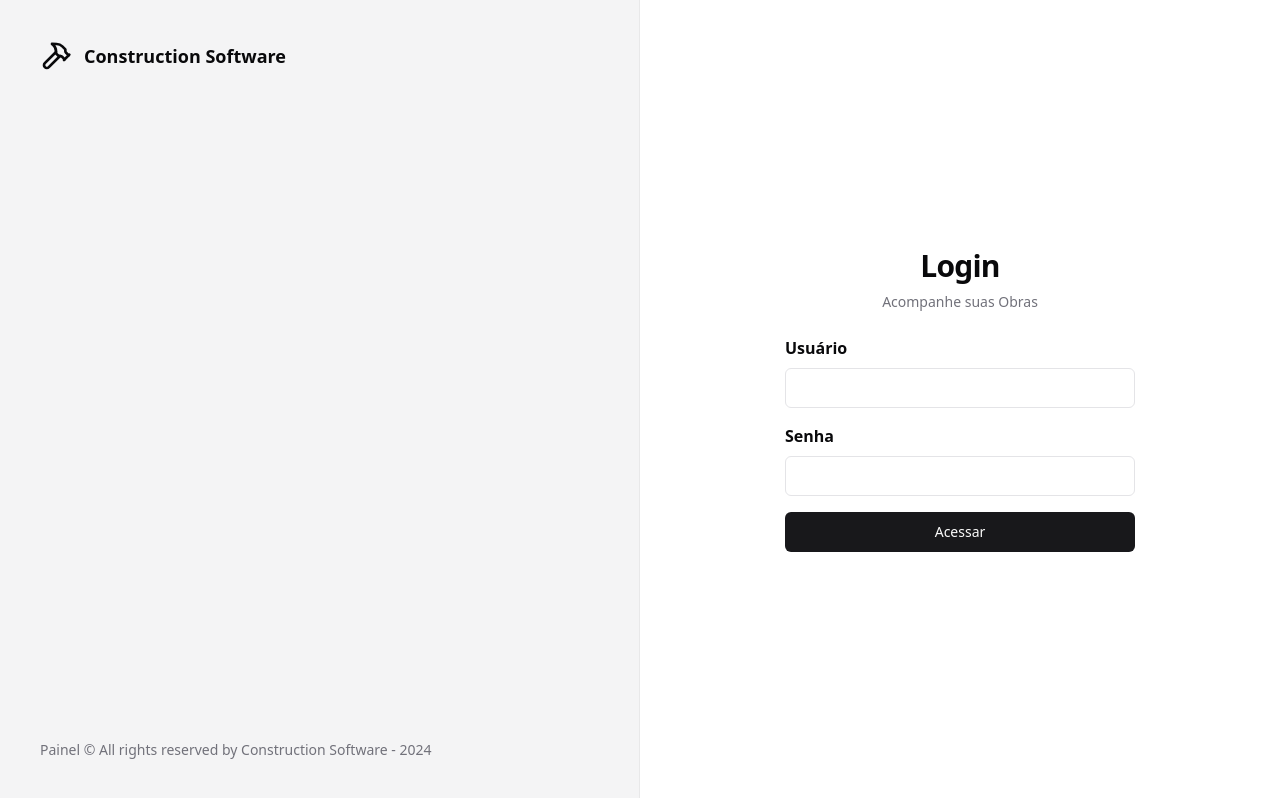
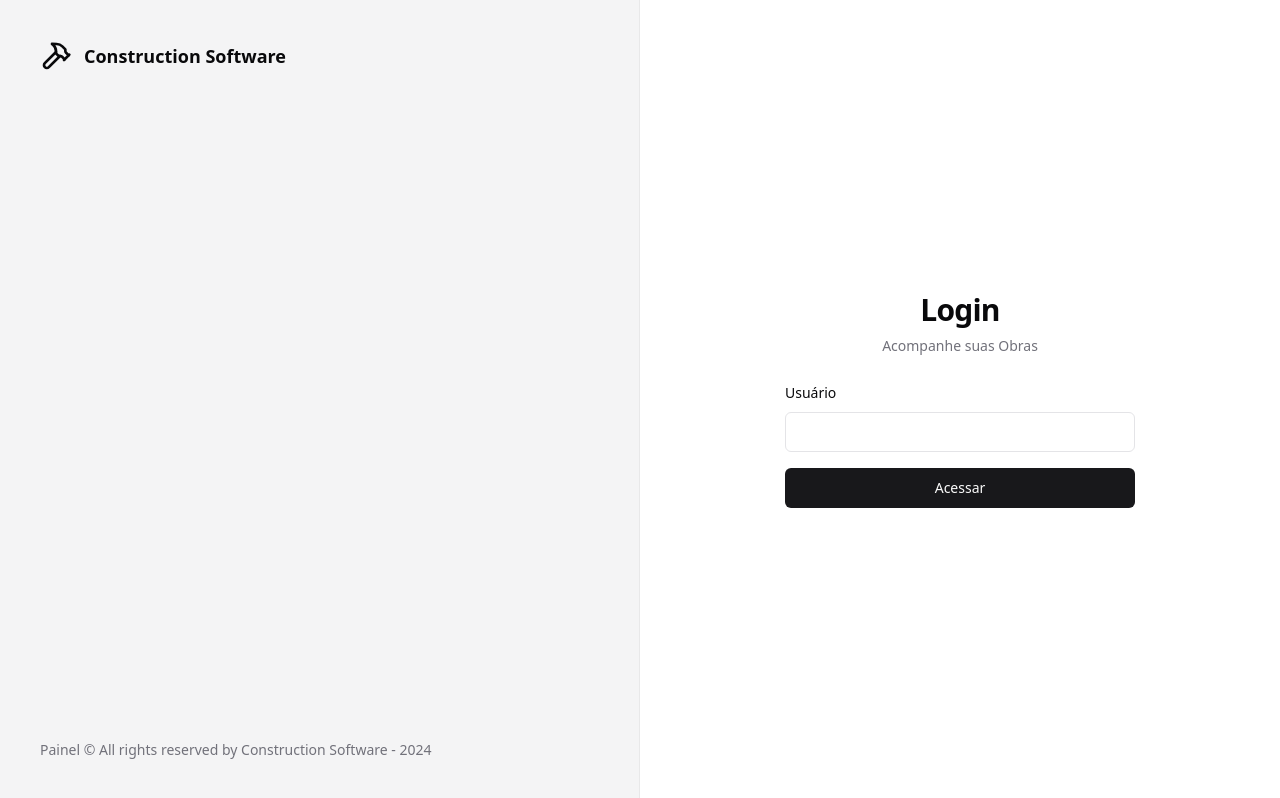
Before and after one commit to evertonlsds/crud_react, a React (Vite) app: page /sing-in in a window 1280 px wide. Built offline with nearby package versions, Linux system fonts and the light colour scheme.

Commit message:
label configuration

```diff
--- a/src/pages/auth/sign-in.tsx
+++ b/src/pages/auth/sign-in.tsx
@@ -1,12 +1,27 @@
-import { Label } from '@radix-ui/react-label'
 import { Helmet } from 'react-helmet-async'
 import { useForm } from 'react-hook-form'
+import { z } from 'zod'
 
 import { Button } from '@/components/ui/button'
 import { Input } from '@/components/ui/input'
+import { Label } from '@/components/ui/label'
+
+const signInForm = z.object({
+  email: z.string().email(),
+})
+
+type SignInForm = z.infer<typeof signInForm>
 
 export function SingIn() {
-  const { register, handleSubmit } = useForm()
+  const {
+    register,
+    handleSubmit,
+    formState: { isSubmitting },
+  } = useForm<SignInForm>()
+
+  async function handleSignIn(data: SignInForm) {
+    await new Promise((resolve) => setTimeout(resolve, 2000))
+  }
 
   return (
     <>
@@ -19,16 +34,13 @@ export function SingIn() {
               Acompanhe suas Obras
             </p>
           </div>
-          <form className="space-y-4">
+          <form onSubmit={handleSubmit(handleSignIn)} className="space-y-4">
             <div className="space-y-2 font-semibold">
-              <Label>Usuário</Label>
-              <Input id="email" type="email" />
+              <Label htmlFor="email">Usuário</Label>
+              <Input id="email" type="email" {...register('email')} />
             </div>
-            <div className="space-y-2 font-semibold">
-              <Label>Senha</Label>
-              <Input id="password" type="password" />
-            </div>
-            <Button className="w-full" type="submit">
+
+            <Button disabled={isSubmitting} className="w-full" type="submit">
               Acessar
             </Button>
           </form>
```
